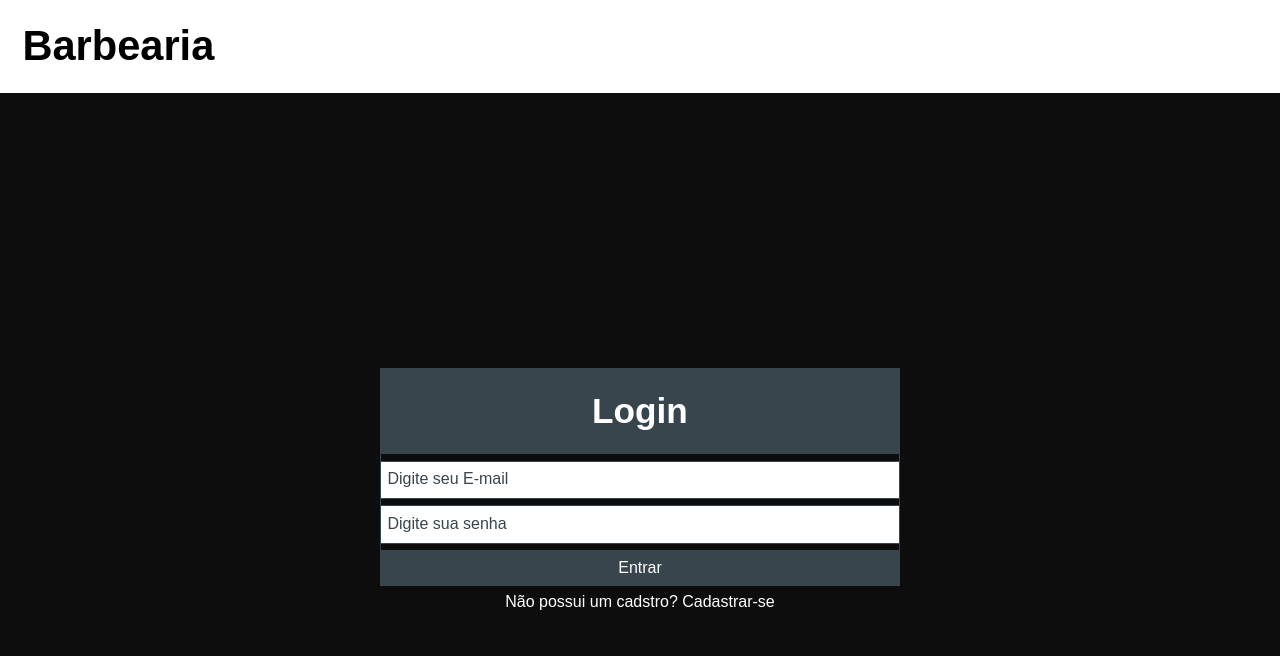
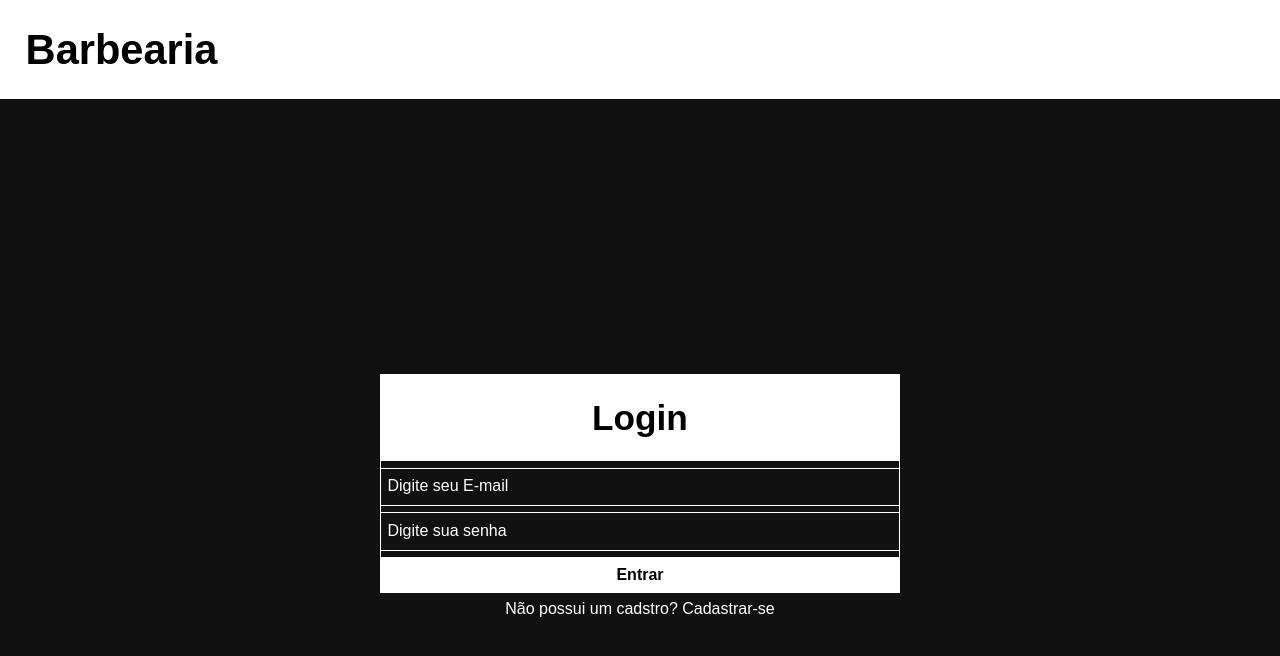
Before and after one commit to Pedro-Rocha-Araujo/barber-manager, a React (Create React App) app in the folder frontend/: page / in a window 1280 px wide. Shown: the top 656 px of the page. Built offline with nearby package versions, Linux system fonts and the light colour scheme.

Commit message:
Mudanças na palheta  de cores das telas de login e cadastro

```diff
--- a/frontend/src/components/secao/secao.css
+++ b/frontend/src/components/secao/secao.css
@@ -13,8 +13,9 @@ div.secao {
 }
 
 div.cabecalho-secao {
-  background-color: #38454D;
-  color: #fff;
+  background-color: #ffffff;
+  border: 1px solid #fff;
+  border-bottom: none;
   padding: 1.4rem 0;
 }
 
@@ -25,7 +26,7 @@ div.cabecalho-secao h1 {
 
 form.main-secao {
   background-color: transparent;
-  border: 1px solid #38454D;
+  border: 1px solid #ffffff;
   padding: 0.4rem 0 0 0;
   display: flex;
   flex-direction: column;
@@ -33,7 +34,9 @@ form.main-secao {
 }
 
 form.main-secao input {
-  border: 1px solid #38454D;
+  border: 1px solid #ffffff;
+  color: #fff;
+  background-color: transparent;
   outline: none;
   border-left: none;
   border-right: none;
@@ -42,21 +45,18 @@ form.main-secao input {
 }
 
 form.main-secao input::placeholder {
-  color: #38454D;
+  color: #fff;
   font-size: clamp(0.8rem, 4vw, 1rem);
 }
 
 form.main-secao button {
   font-size: clamp(0.9rem, 3vw, 1rem);
+  font-weight: bold;
   height: 2.2rem;
   border: none;
-  color: #fff;
-  background-color: #38454D;
-  transition: all 0.3s;
-}
-
-form.main-secao button:hover {
- background-color: #48565E;
+  background-color: #ffffff;
+  border-top: 1px solid #fff;
+  cursor: pointer;
 }
 
 div.footer-secao {
--- a/frontend/src/index.css
+++ b/frontend/src/index.css
@@ -6,13 +6,13 @@
 }
 
 body {
-  background-color: #0d0d0d;
+  background-color: #111111;
 }
 
 header {
   background-color: #fff;
   color: #000;
-  padding: 1.4rem;
+  padding: 1.6rem;
 }
 
 header h1 {
```
